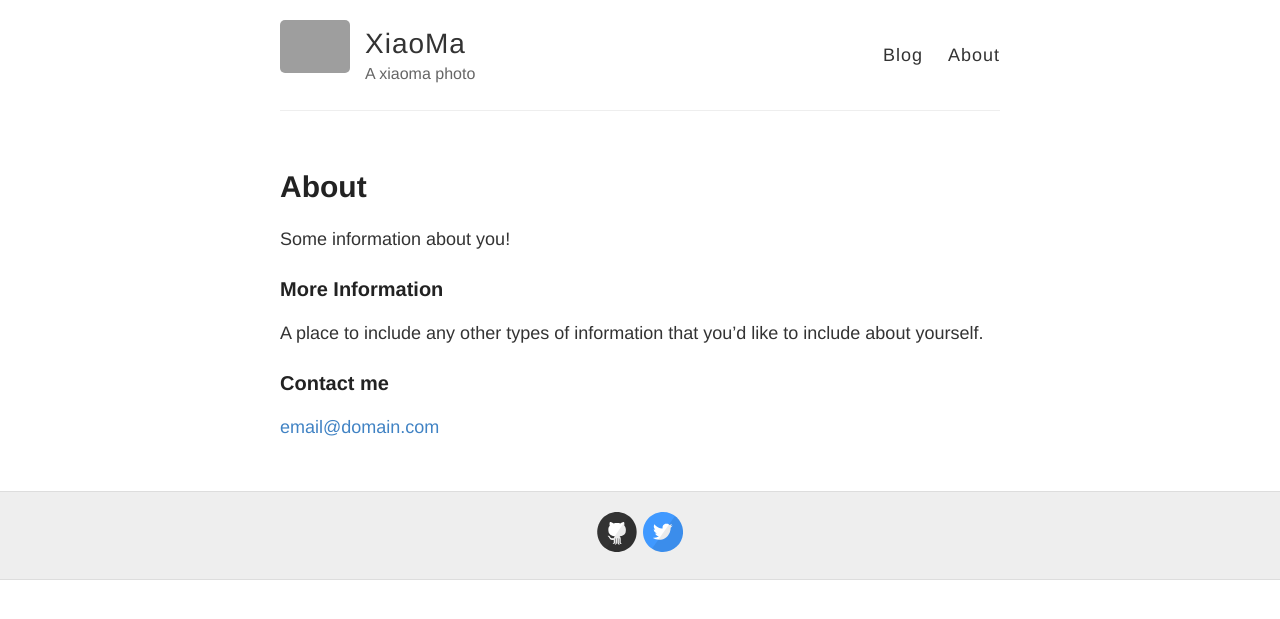
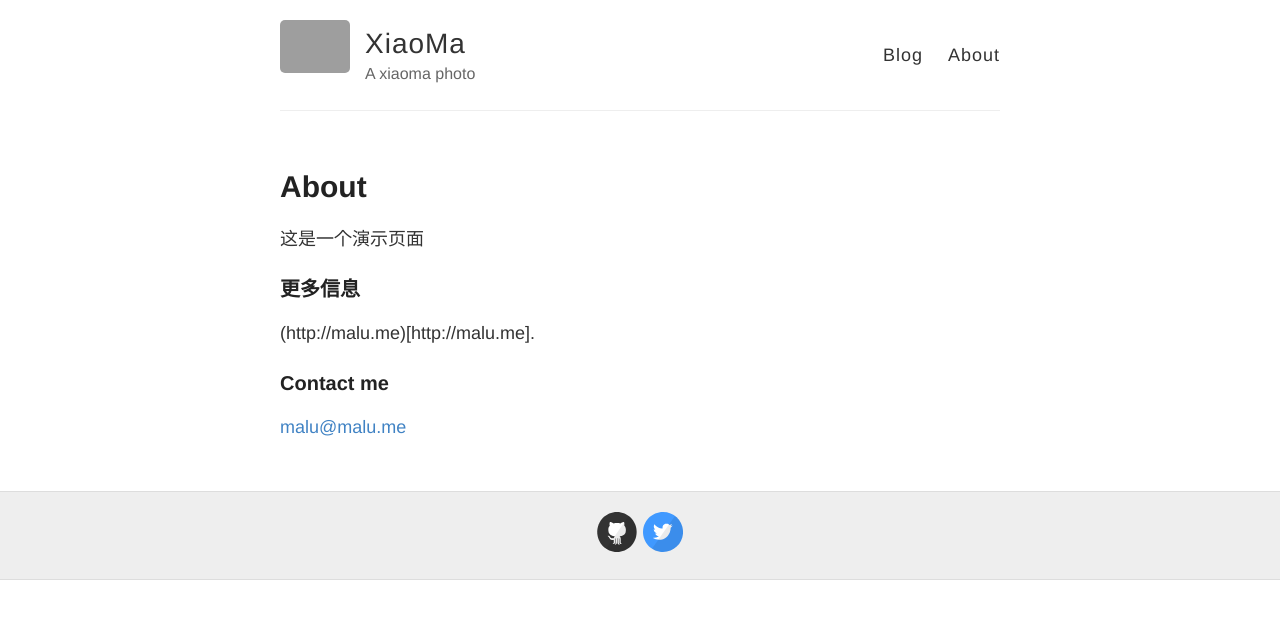
Before and after one commit to pingmalu/pingmalu.github.io, a Jekyll site: the page built from about.md, in a window 1280 px wide. Shown: the top 619 px of the page. Built offline with Jekyll 4.4.1, drawn with Linux system fonts in a browser that asks for light colours; Markdown is read by kramdown in place of the engine named in the settings; grey boxes are pictures that could not be loaded.

Commit message:
Update about.md

```diff
--- a/about.md
+++ b/about.md
@@ -4,12 +4,12 @@ title: About
 permalink: /about/
 ---
 
-Some information about you!
+这是一个演示页面
 
-### More Information
+### 更多信息
 
-A place to include any other types of information that you'd like to include about yourself.
+(http://malu.me)[http://malu.me].
 
 ### Contact me
 
-[email@domain.com](mailto:email@domain.com)
+[malu@malu.me](mailto:malu@malu.me)
```
